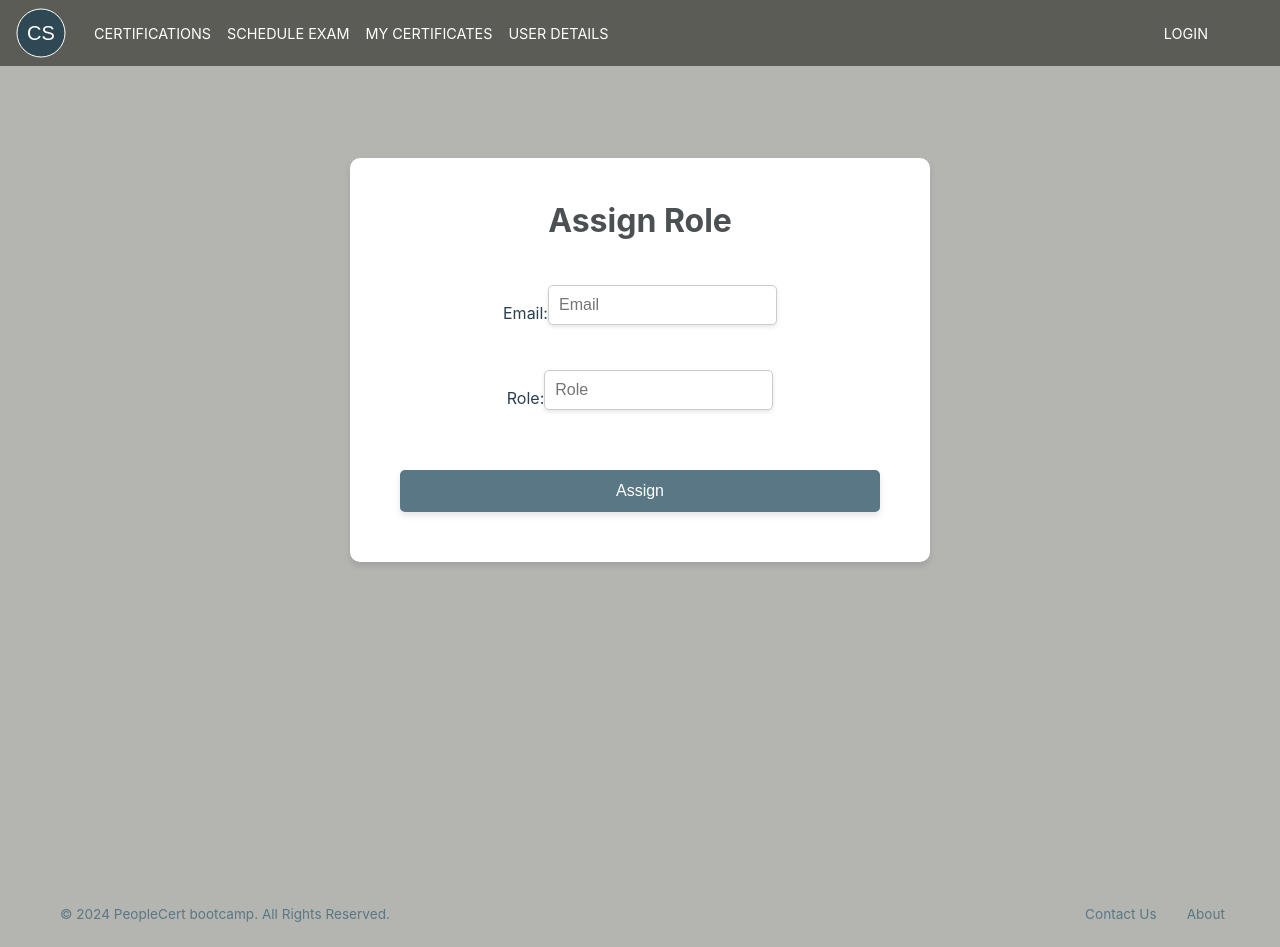
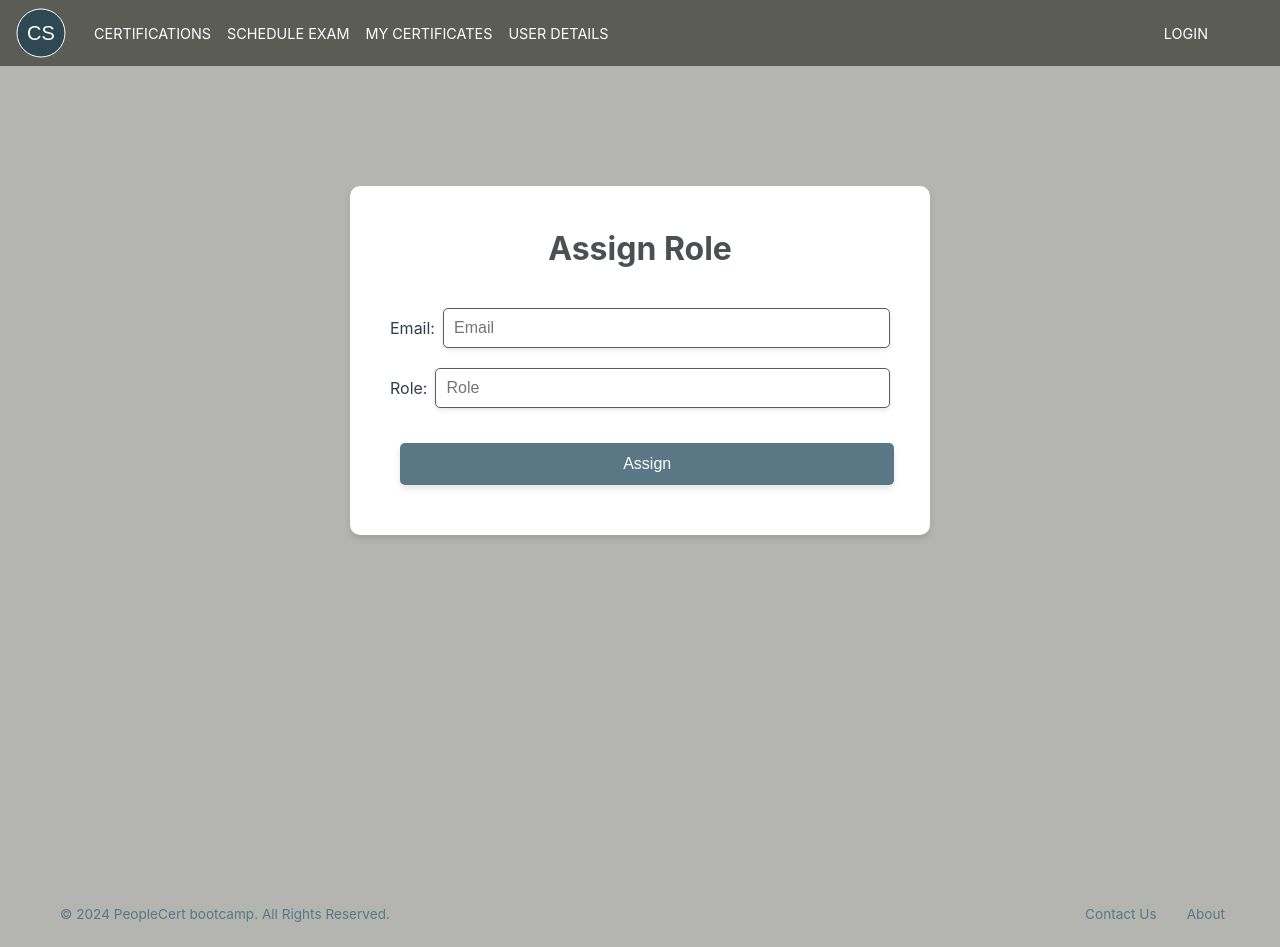
Before and after one commit to ppcbc/certstoreui, a React (Create React App) app: page /assignrole in a window 1280 px wide. Built offline with nearby package versions, Linux system fonts and the light colour scheme.

Commit message:
start fix updateexam

```diff
--- a/src/components/AddExam.js
+++ b/src/components/AddExam.js
@@ -194,13 +194,13 @@ function AddExam() {
             <h1>Create Question</h1>
             <div className="add-my-inner-box">
               <label className="add-my-label">
-                Select category:
+                Select module:
                 <select
                   name="fullId"
                   value={newExam.fullId}
                   onChange={onChange}
                 >
-                  <option value={0}>Category</option>
+                  <option value={0}>Module</option>
                   {fullCategories.map(a => (
                     <option key={a.fullId} value={a.fullId}>
                       {a.name}
@@ -216,13 +216,13 @@ function AddExam() {
             )}
             <div className="add-my-inner-box">
               <label className="add-my-label">
-                Select exam:
+                Select category:
                 <select
                   name="categoryId"
                   value={examCategories.categoryId}
                   onChange={onChange}
                 >
-                  <option value={0}>Exam</option>
+                  <option value={0}>Category</option>
                   {examCategories
                     .filter(
                       a => parseInt(a.fullId) === parseInt(newExam.fullId)
@@ -279,11 +279,11 @@ function AddExam() {
             )}
             <div className="add-my-inner-box">
               <label className="add-my-label">
-                First question:
+                First answer:
                 <input
                   type="text"
                   name="option1"
-                  placeholder="first question"
+                  placeholder="first answer"
                   value={newExam.option1}
                   onChange={onChange}
                 />
@@ -304,7 +304,7 @@ function AddExam() {
             )}
             <div className="add-my-inner-box">
               <label className="add-my-label">
-                Second question:
+                Second answer:
                 <input
                   type="text"
                   className="fadeIn third"
@@ -330,12 +330,12 @@ function AddExam() {
             )}
             <div className="add-my-inner-box">
               <label className="add-my-label">
-                Third question:
+                Third answer:
                 <input
                   type="text"
                   className="fadeIn third"
                   name="option3"
-                  placeholder="third question"
+                  placeholder="third answer"
                   value={newExam.option3}
                   onChange={onChange}
                 />
@@ -356,12 +356,12 @@ function AddExam() {
             )}
             <div className="add-my-inner-box">
               <label className="add-my-label">
-                Fourth question:
+                Fourth answer:
                 <input
                   type="text"
                   className="fadeIn third"
                   name="option4"
-                  placeholder="fourth question"
+                  placeholder="fourth answer"
                   value={newExam.option4}
                   onChange={onChange}
                 />
--- a/src/components/DeleteFullExamCategory.js
+++ b/src/components/DeleteFullExamCategory.js
@@ -167,7 +167,7 @@ function DeleteFullExamCategory() {
                   value={selectedFullCategory}
                   onChange={onChange}
                 >
-                  <option value="">Select a full category</option>
+                  <option value="">Select a module</option>
                   {fullCategories.map(category => (
                     <option key={category.fullId} value={category.fullId}>
                       {category.name}
--- a/src/css/AssignRole.css
+++ b/src/css/AssignRole.css
@@ -41,51 +41,31 @@
 
 /* Style for the h1 (main heading) */
 .assign-box h1 {
-  font-size: 1.8rem;
+  font-size: 2rem;
   /* Slightly smaller font size for the box */
   margin: 3px 10px;
   /* Space below the heading */
   color: #4b5052;
   /* Match the palette */
-}
-
-/* Style for the h1 (main heading) */
-.assign-box h1 {
-  font-size: 2rem;
-  /* Larger heading for the wider box */
   margin-bottom: 30px;
-  /* Space below the heading */
-  color: #4b5052;
-  /* Match the palette */
   text-align: center;
-  /* Keep the heading centered */
 }
 
 /* Style for the input */
 .assign-box input {
+  flex: 7;
   padding: 10px;
-  /* Add padding for comfort */
-  border: 1px solid #ccc;
-  /* Subtle border */
+  border: 1px solid var(--color6);
   border-radius: 5px;
-  /* Rounded corners */
-  margin-top: 5px;
-  /* Space above the input */
-  margin-bottom: 20px;
-  /* Space below the input */
   font-size: 1rem;
-  /* Font size for readability */
-  width: 100%;
-  /* Full width for the input field */
+  width: auto;
   box-shadow: 0 2px 4px rgba(0, 0, 0, 0.1);
-  /* Subtle shadow */
   transition: border-color 0.3s ease, box-shadow 0.3s ease;
-  /* Smooth interaction */
 }
 
 /* Style for input focus */
 .assign-box input:focus {
-  border-color: #597785;
+  border-color: var(--color7);
   /* Highlight border on focus */
   box-shadow: 0 4px 6px rgba(0, 0, 0, 0.2);
   /* Enhanced shadow */
@@ -95,58 +75,50 @@
 
 /* Style for the button */
 .assign-box button {
-  background-color: #597785;
-  /* Blue button background */
-  color: white;
-  /* White text color */
-  border: none;
-  /* Remove border */
-  border-radius: 5px;
-  /* Rounded corners */
-  padding: 12px 20px;
-  /* Button padding */
-  cursor: pointer;
-  /* Pointer cursor on hover */
-  font-size: 1rem;
-  /* Font size for button text */
-  width: 100%;
-  /* Full width for uniformity */
-  transition: background-color 0.3s ease, transform 0.2s ease;
-  /* Smooth hover effect */
-  box-shadow: 0 4px 6px rgba(0, 0, 0, 0.1);
-  /* Subtle shadow */
+  background-color: var(--color7); /* Blue button background */
+  margin-top: 15px;
+  color: white; /* White text color */
+  border: none; /* Remove border */
+  border-radius: 5px; /* Rounded corners */
+  padding: 12px 20px; /* Button padding */
+  cursor: pointer; /* Pointer cursor on hover */
+  font-size: 1rem; /* Font size for button text */
+  width: 103%; /* Full width for uniformity */
+  transition: background-color 0.3s ease, transform 0.2s ease; /* Smooth hover effect */
+  box-shadow: 0 4px 6px rgba(0, 0, 0, 0.1); /* Subtle shadow */
 }
 
 /* Hover effect for the button */
 .assign-box button:hover {
-  background-color: #78909c;
-  /* Darker blue on hover */
+  background-color: var(--color3);
   transform: translateY(-2px);
-  /* Slight lift on hover */
   font-weight: 600;
-  /* Make text bolder on hover */
 }
 
 .assign-inner-box {
   display: flex;
+  width: 100%;
   flex-direction: column;
   align-items: center;
   justify-content: space-between;
-  padding-bottom: 20px;
 }
 
 .assign-inner-field {
   display: flex;
   flex-direction: column;
   justify-content: space-around;
+  width: 100%;
   padding: 10px;
 }
 
 .assign-label {
   display: flex;
   flex-direction: row;
-  justify-content: space-evenly;
+  justify-content: space-between;
   align-items: center;
+  gap: 8px;
+  width: 100%;
+  color: var(--color9);
 }
 
 .button {
@@ -164,16 +136,12 @@ input[type="number"] {
   /* Firefox */
 }
 
-.align-left {
-  text-align: left;
-}
-
 .AssignRole-error-message {
   color: red;
   font-size: 12px;
   text-align: right;
-  margin-top: -5px;
-  margin-bottom: 15px;
+  margin-top: 5px;
+  margin-bottom: 7px;
   margin-left: 5px;
   padding-right: 3px;
 }
```
